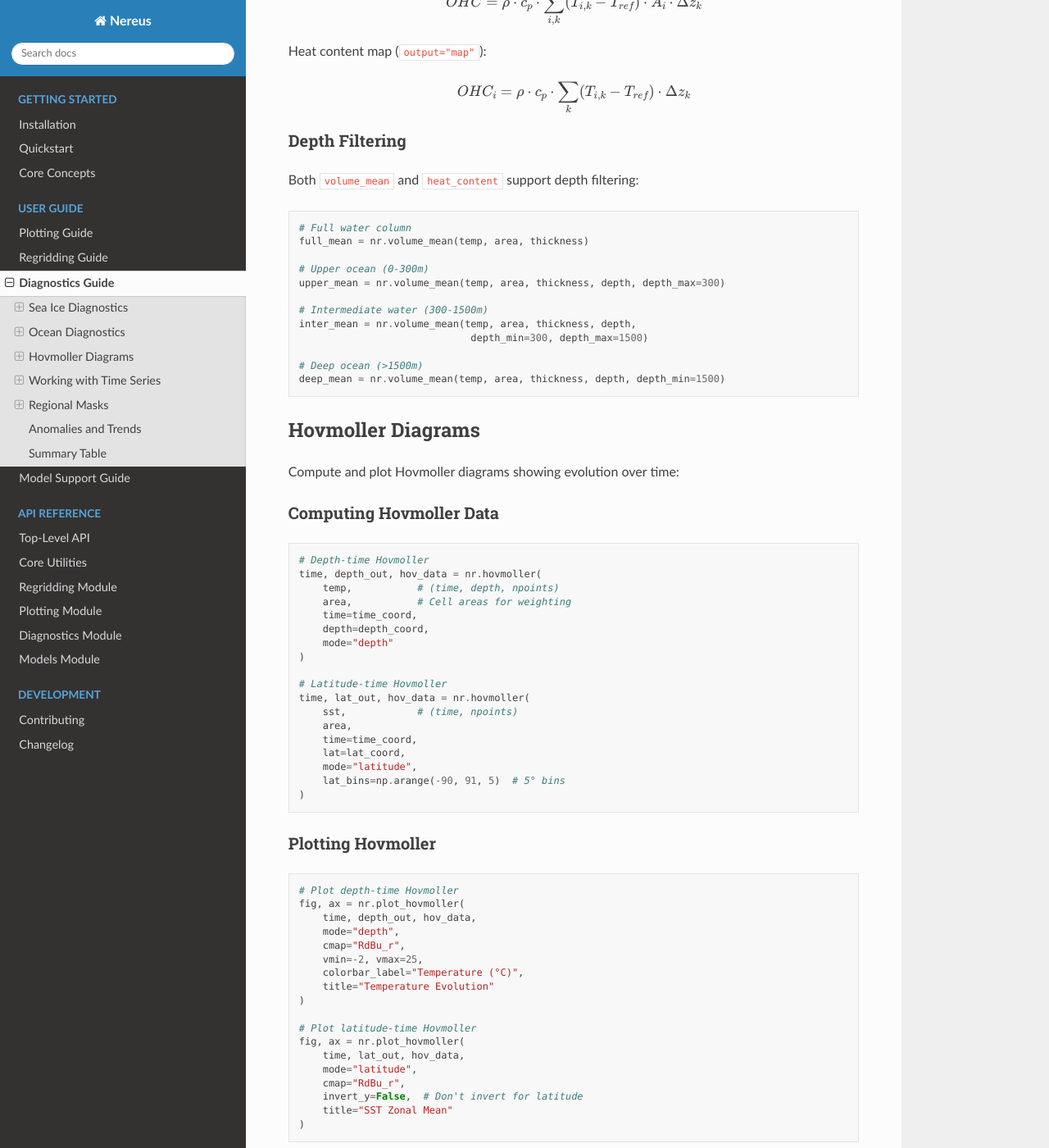
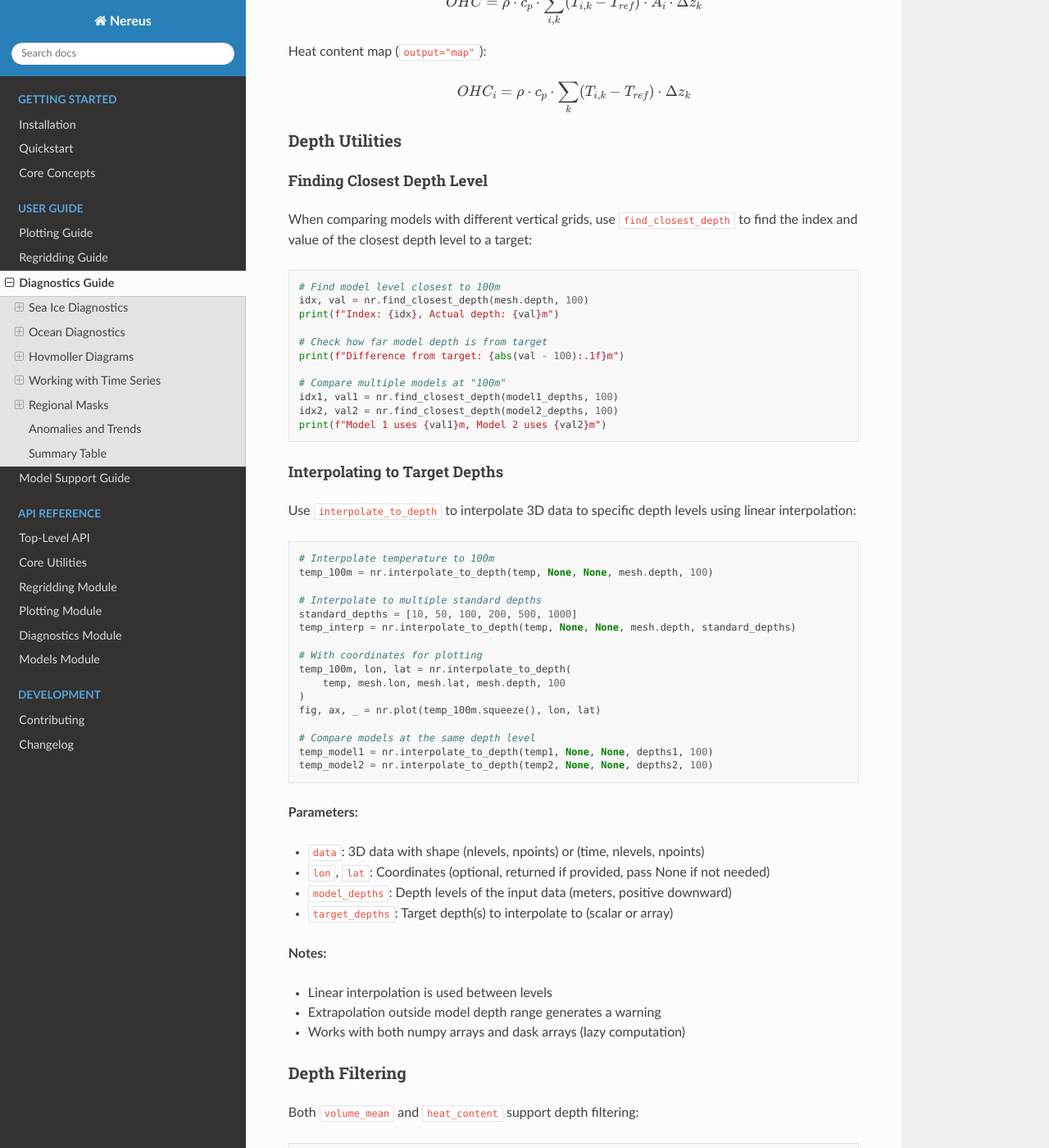
Before and after one commit to koldunovn/nereus, a Sphinx documentation site: the page built from docs/user_guide/diagnostics.rst, in a window 1280 px wide and 1400 px high, scrolled down 4287 px. Shown: the whole window at 82% size. Built offline with Sphinx 7.4.7 and the Read the Docs theme 3.1.0, drawn with Linux system fonts in a browser that asks for light colours; some of the changed text lies outside the part shown.

Commit message:
New functions in nereus.diag.vertical:
  find_closest_depth(depths, target)

  Finds the index and value of the closest depth to a target:
  idx, val = nr.find_closest_depth(mesh.depth, 100)
  # idx=4, val=97.5 -> model depth is 2.5m off from target

  interpolate_to_depth(data, lon, lat, model_depths, target_depths)

  Linear interpolation of 3D data to target depths:
  # Without coordinates
  temp_100m = nr.interpolate_to_depth(temp, None, None, mesh.depth, 100)

  # With coordinates (returns tuple)
  temp_100m, lon, lat = nr.interpolate_to_depth(temp, mesh.lon, mesh.lat, mesh.depth, 100)

  # Multiple target depths
  temp_interp = nr.interpolate_to_depth(temp, None, None, mesh.depth, [10, 50, 100, 200])

  Files modified:
  - src/nereus/diag/vertical.py - Added the two functions
  - src/nereus/diag/__init__.py - Updated exports
  - src/nereus/__init__.py - Updated top-level exports
  - tests/test_diag/test_vertical.py - Added comprehensive tests
  - docs/api/diag.rst - Updated API documentation
  - docs/user_guide/diagnostics.rst - Added user guide section

```diff
--- a/docs/user_guide/diagnostics.rst
+++ b/docs/user_guide/diagnostics.rst
@@ -231,6 +231,67 @@ Heat content map (``output="map"``):
 .. math::
 
    OHC_i = \rho \cdot c_p \cdot \sum_{k} (T_{i,k} - T_{ref}) \cdot \Delta z_k
+
+Depth Utilities
+~~~~~~~~~~~~~~~
+
+Finding Closest Depth Level
+^^^^^^^^^^^^^^^^^^^^^^^^^^^
+
+When comparing models with different vertical grids, use ``find_closest_depth``
+to find the index and value of the closest depth level to a target:
+
+.. code-block:: python
+
+   # Find model level closest to 100m
+   idx, val = nr.find_closest_depth(mesh.depth, 100)
+   print(f"Index: {idx}, Actual depth: {val}m")
+
+   # Check how far model depth is from target
+   print(f"Difference from target: {abs(val - 100):.1f}m")
+
+   # Compare multiple models at "100m"
+   idx1, val1 = nr.find_closest_depth(model1_depths, 100)
+   idx2, val2 = nr.find_closest_depth(model2_depths, 100)
+   print(f"Model 1 uses {val1}m, Model 2 uses {val2}m")
+
+Interpolating to Target Depths
+^^^^^^^^^^^^^^^^^^^^^^^^^^^^^^
+
+Use ``interpolate_to_depth`` to interpolate 3D data to specific depth levels
+using linear interpolation:
+
+.. code-block:: python
+
+   # Interpolate temperature to 100m
+   temp_100m = nr.interpolate_to_depth(temp, None, None, mesh.depth, 100)
+
+   # Interpolate to multiple standard depths
+   standard_depths = [10, 50, 100, 200, 500, 1000]
+   temp_interp = nr.interpolate_to_depth(temp, None, None, mesh.depth, standard_depths)
+
+   # With coordinates for plotting
+   temp_100m, lon, lat = nr.interpolate_to_depth(
+       temp, mesh.lon, mesh.lat, mesh.depth, 100
+   )
+   fig, ax, _ = nr.plot(temp_100m.squeeze(), lon, lat)
+
+   # Compare models at the same depth level
+   temp_model1 = nr.interpolate_to_depth(temp1, None, None, depths1, 100)
+   temp_model2 = nr.interpolate_to_depth(temp2, None, None, depths2, 100)
+
+**Parameters:**
+
+- ``data``: 3D data with shape (nlevels, npoints) or (time, nlevels, npoints)
+- ``lon``, ``lat``: Coordinates (optional, returned if provided, pass None if not needed)
+- ``model_depths``: Depth levels of the input data (meters, positive downward)
+- ``target_depths``: Target depth(s) to interpolate to (scalar or array)
+
+**Notes:**
+
+- Linear interpolation is used between levels
+- Extrapolation outside model depth range generates a warning
+- Works with both numpy arrays and dask arrays (lazy computation)
 
 Depth Filtering
 ~~~~~~~~~~~~~~~
@@ -638,6 +699,12 @@ Summary Table
    * - ``heat_content``
      - Integrated OHC (total or map)
      - J (→ ZJ) or J/m²
+   * - ``find_closest_depth``
+     - Find closest depth level to target
+     - (index, value) tuple
+   * - ``interpolate_to_depth``
+     - Interpolate 3D data to target depths
+     - ndarray (ntargets, npoints)
    * - ``hovmoller``
      - Time-depth/lat arrays
      - Tuple of arrays
```
Also changed, not shown: docs/api/diag.rst (+25 -0 lines), 2 other files.
